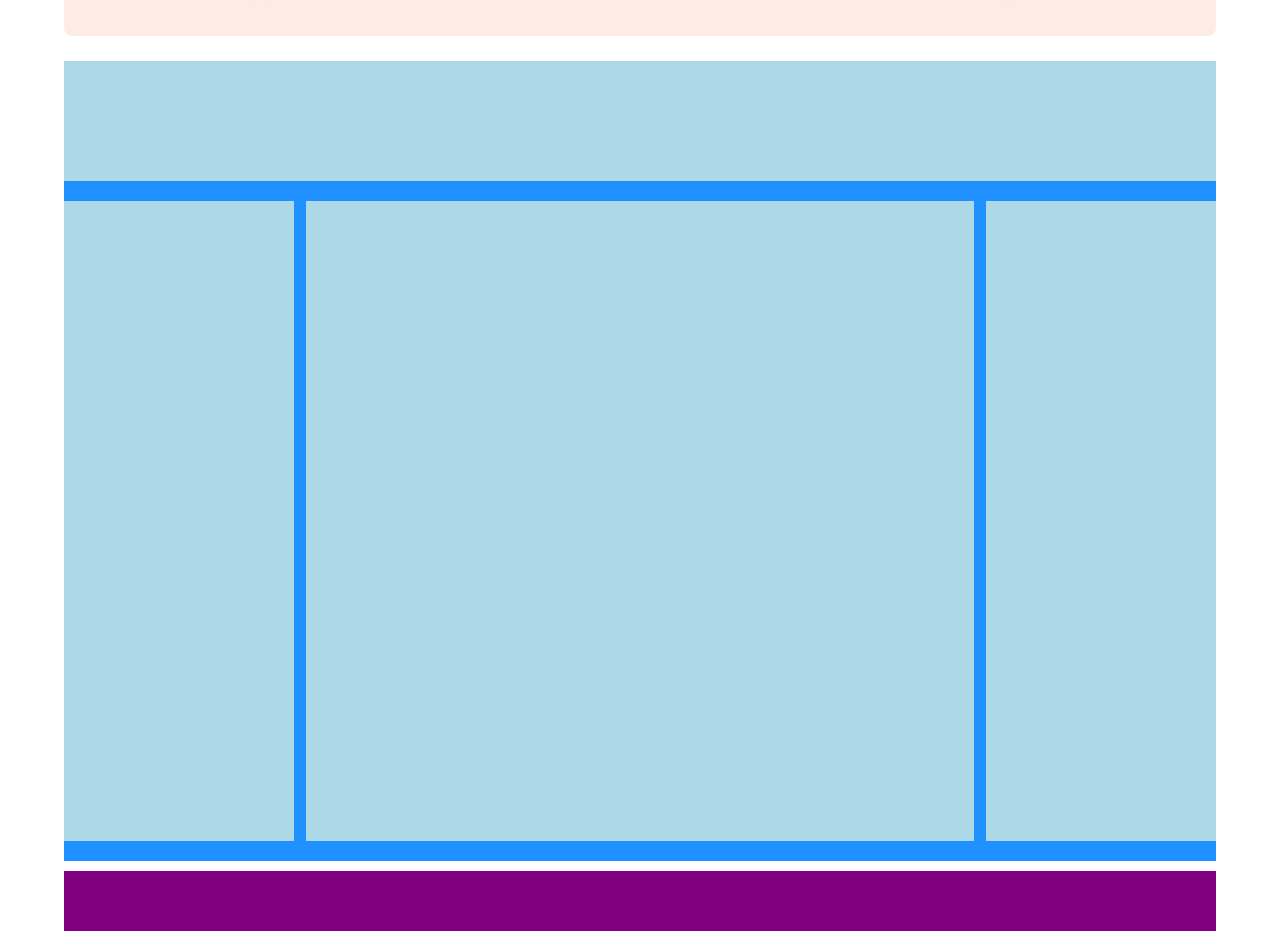
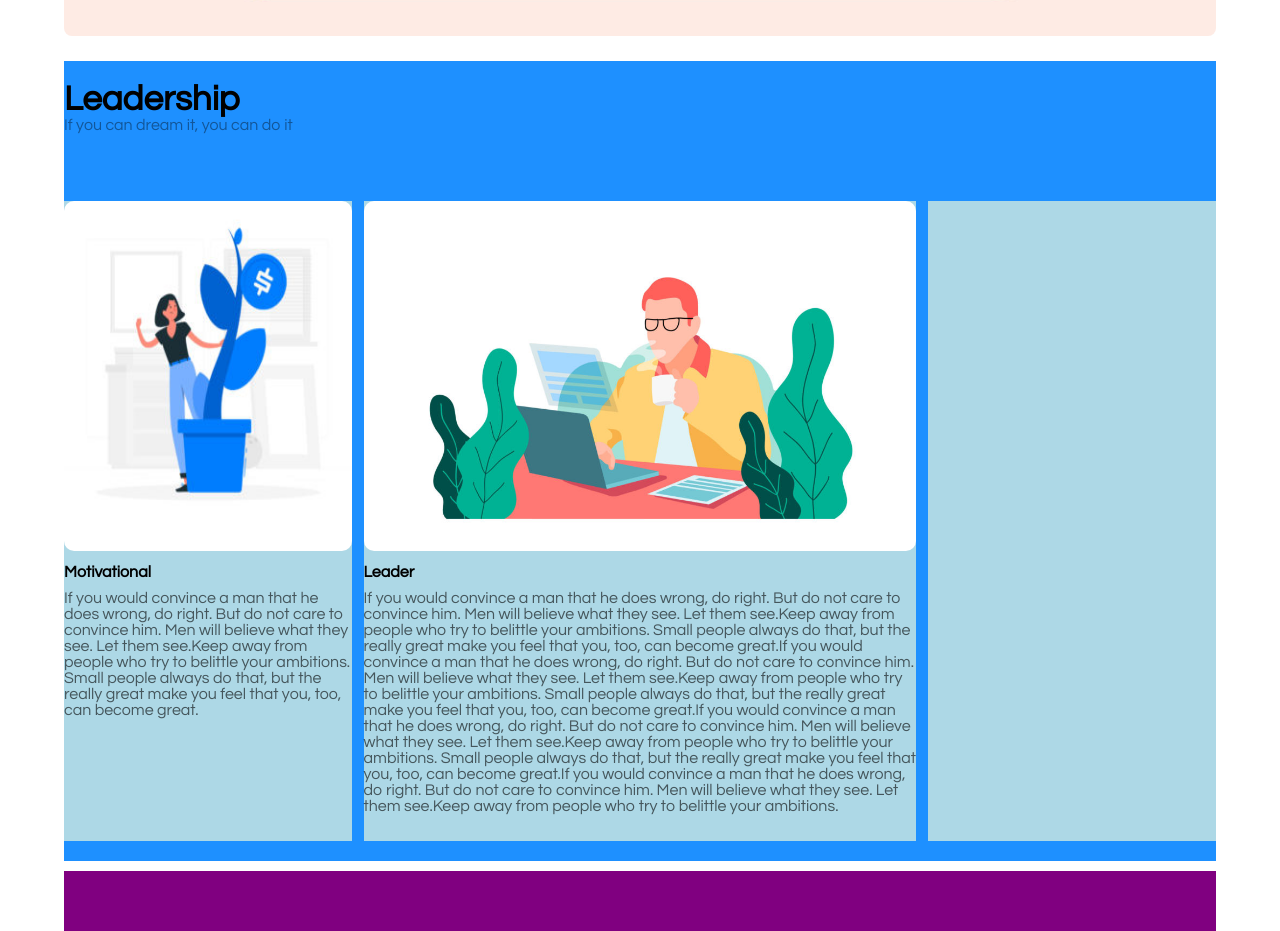
Before and after one commit to AndreaVk/htmlcss-wp, a plain HTML site: page index.html in a window 1280 px wide. Shown: the part 770-1701 px from the top of the page. Drawn offline with Linux system fonts and the light colour scheme.

Commit message:
metà main

```diff
--- a/css/style.css
+++ b/css/style.css
@@ -94,27 +94,38 @@ main.debug{
 .over{
     width: 100%;
     height: 120px;
-    background-color: lightblue;
     padding: 0;
+    position: relative;
+}
+.leadership{
+    margin-top: 20px;
+    position: absolute;
 }
 
+h2{
+    font-size: 35px;
+}
+
+#sottotitolo{
+    color: rgba(0,0,0, 0.4);
+}
 .image1{
-    width: 20%;
+    width: 25%;
     height: 640px;
     margin-top: 20px;
     background-color: lightblue;
-    padding: 20px;
+
 
 }
 
 .main-image{
-    width: 58% ;
+    width: 48% ;
     height: 640px;
     margin-top: 20px;
     background-color: lightblue;
     margin-left: 1%;
     margin-right: 1%;
-    padding: 20px;
+
 }
 
 .left{
@@ -123,9 +134,8 @@ main.debug{
 }
 
 .right{
-    width: 20%;
+    width: 25%;
     height: 640px;
-    padding: 20px;
     margin-top: 20px;
     background-color: lightblue;
 
@@ -141,3 +151,18 @@ footer.debug{
     background-color: purple;
 
 }
+
+h4{
+    margin-bottom: 10px;
+    margin-top: 10px;
+}
+
+.foto1{
+    width: 100%;
+    border-radius: 10px;
+    height: 350px;
+}
+
+.ipsum{
+    color: rgba(0,0,0, 0.6);
+}
--- a/index.html
+++ b/index.html
@@ -45,12 +45,27 @@
         <!-- inizio main -->
         <section class="over clearfix">
             <!-- colonna superiore -->
+            <div class="leadership">
+                <h2>Leadership</h2>
+                <span id="sottotitolo">If you can dream it, you can do it</span>
+            </div>
+
         </section>
         <aside class="image1 left clearfix">
             <!-- prima colonna -->
+            <div class="colonna1">
+                <img class="foto1" src="img/img-1.jpg" alt="">
+                <h4>Motivational</h4>
+                <p class="ipsum">If you would convince a man that he does wrong, do right. But do not care to convince him. Men will believe what they see. Let them see.Keep away from people who try to belittle your ambitions. Small people always do that, but the really great make you feel that you, too, can become great.</p>
+            </div>
         </aside>
         <div class="main-image left clearfix">
             <!-- colonna centrale -->
+            <div class="colonnac">
+                <img class="foto1" src="img/banner-2.jpg" alt="">
+                <h4>Leader</h4>
+                <p class="ipsum">If you would convince a man that he does wrong, do right. But do not care to convince him. Men will believe what they see. Let them see.Keep away from people who try to belittle your ambitions. Small people always do that, but the really great make you feel that you, too, can become great.If you would convince a man that he does wrong, do right. But do not care to convince him. Men will believe what they see. Let them see.Keep away from people who try to belittle your ambitions. Small people always do that, but the really great make you feel that you, too, can become great.If you would convince a man that he does wrong, do right. But do not care to convince him. Men will believe what they see. Let them see.Keep away from people who try to belittle your ambitions. Small people always do that, but the really great make you feel that you, too, can become great.If you would convince a man that he does wrong, do right. But do not care to convince him. Men will believe what they see. Let them see.Keep away from people who try to belittle your ambitions.</p>
+            </div>
 
         </div>
         <aside class="right left clearfix">
```
